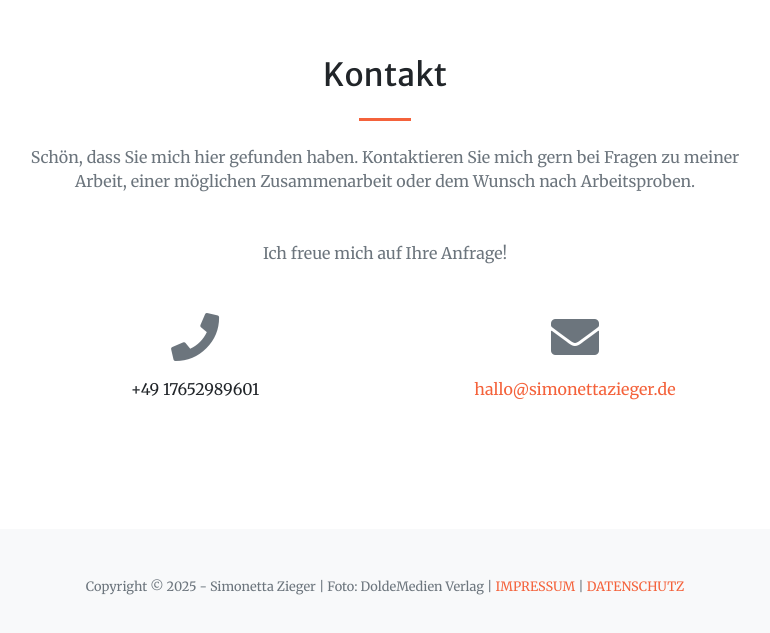
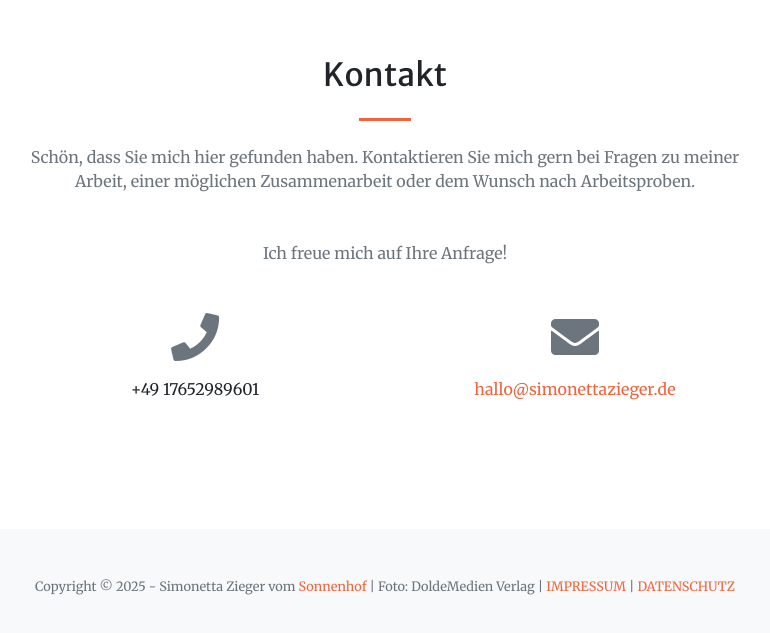
Before and after one commit to simonettazieger/simonettazieger.github.io, a website with bundled scripts: page index.html in a window 1280 px wide. Shown: the part 2312-2945 px from the top of the page, without its empty margins (255-1025 px from the left). Built offline with nearby package versions, Linux system fonts and the light colour scheme.

Commit message:
link to sonnenhof

```diff
--- a/index.html
+++ b/index.html
@@ -187,7 +187,7 @@
       <!-- Footer -->
       <footer class="bg-light py-5">
         <div class="container">
-          <div class="small text-center text-muted">Copyright &copy; 2025 - Simonetta Zieger | Foto: DoldeMedien Verlag
+          <div class="small text-center text-muted">Copyright &copy; 2025 - Simonetta Zieger vom <a href="https://sonnenhof-zieger.de/">Sonnenhof</a> | Foto: DoldeMedien Verlag
             | <a href="impressum.html">IMPRESSUM</a> | <a href="./datenschutz.html">DATENSCHUTZ</a><br /> <br /> </div>
         </div>
       </footer>
```
